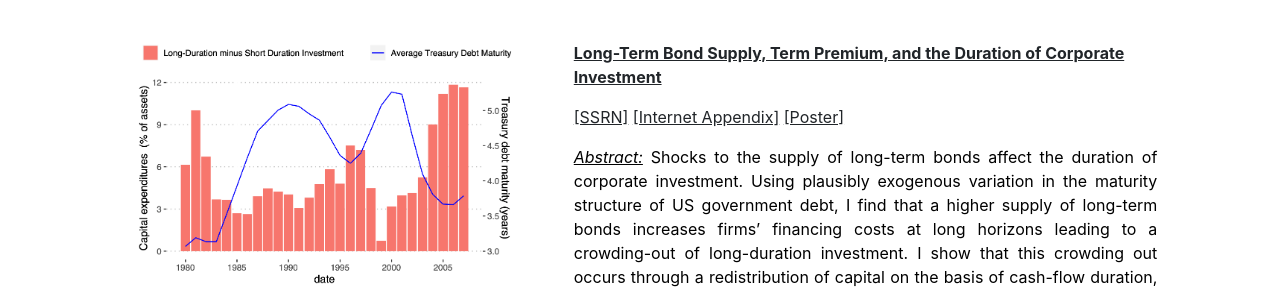
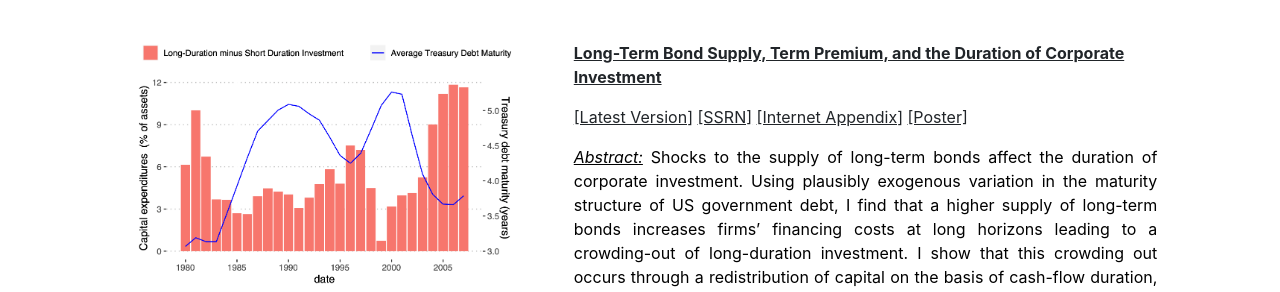
Before and after one commit to antoinehubertdefraisse/antoinehubertdefraisse.github.io, a Jekyll site: the page built from index.md, in a window 1280 px wide. Shown: the part 581-873 px from the top of the page. Built offline with Jekyll 4.4.1, drawn with Linux system fonts in a browser that asks for light colours.

Commit message:
Update home.html

```diff
--- a/_layouts/home.html
+++ b/_layouts/home.html
@@ -26,10 +26,11 @@ layout: default
     <img src="{{ site.github.url }}/assets/duration_image.png" alt="Home" width="100%">
   </div>
 <div class="col-md-7">
-            <p><a href="https://papers.ssrn.com/sol3/papers.cfm?abstract_id=4064763" target="_blank">
+            <p><a href="http://antoinehubertdefraisse.github.io/pdf/term_structure_and_corp_investment_ssrn.pdf" target="_blank">
 <b>Long-Term Bond Supply, Term Premium, and the Duration of Corporate Investment</b>
 		    </a></p>
-	 <p><a href="https://papers.ssrn.com/sol3/papers.cfm?abstract_id=4064763" target="_blank">[SSRN]</a>
+	 <p>     <a href="http://antoinehubertdefraisse.github.io/pdf/term_structure_and_corp_investment_ssrn.pdf" target="_blank">[Latest Version]</a>
+		 <a href="https://papers.ssrn.com/sol3/papers.cfm?abstract_id=4064763" target="_blank">[SSRN]</a>
 		 <a href="http://antoinehubertdefraisse.github.io/pdf/1_term_structure_and_corp_investment_internetappendix.pdf" target="_blank">[Internet Appendix]</a>
 	 <a href="http://antoinehubertdefraisse.github.io/pdf/poster_MFS.pdf" target="_blank">[Poster]</a><p>
 	<p align="justify"> <u><em>Abstract:</em></u> Shocks to the supply of long-term bonds affect the duration of corporate investment. Using plausibly exogenous variation in the maturity structure of US government debt, I find that a higher supply of long-term bonds increases firms’ financing costs at long horizons leading to a crowding-out of long-duration investment. I show that this crowding out occurs through a redistribution of capital on the basis of cash-flow duration, both across firms and within firm across projects. I also show that these changes in the duration of investment map into changes in the maturity of corporate debt. These results identify important real effects of policies which affect the net supply of long-term bonds, such as quantitative easing by central banks.
```
